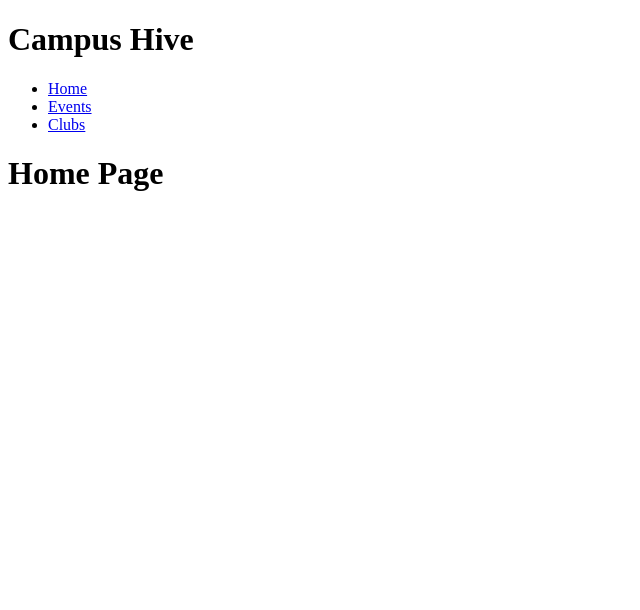
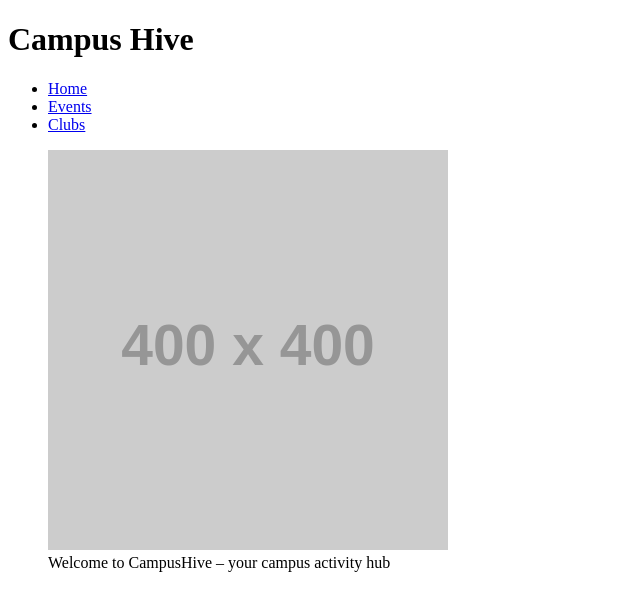
Before and after one commit to bhaveshcodm2706-venom/Campus-Hive, a website: page index.html in a window 1280 px wide. Shown: the whole page, without its empty margins (0-640 px from the left). Drawn offline with Linux system fonts and the light colour scheme; placeholder pictures from the web are drawn by us.

Commit message:
Intro section for Home page

```diff
--- a/index.html
+++ b/index.html
@@ -17,6 +17,20 @@
     </ul>
   </nav>
 </header>
-<h1>Home Page</h1>
+
+<main>
+<section>
+  <figure>
+  <img src="https://placehold.co/400x400?text=Hello+World"/>
+  <figcaption>Welcome to CampusHive – your campus activity hub</figcaption>
+  </figure>
+
+</section>
+<section></section>
+<section></section>
+</main>
+<footer>
+
+</footer>
 </body>
 </html>
```
